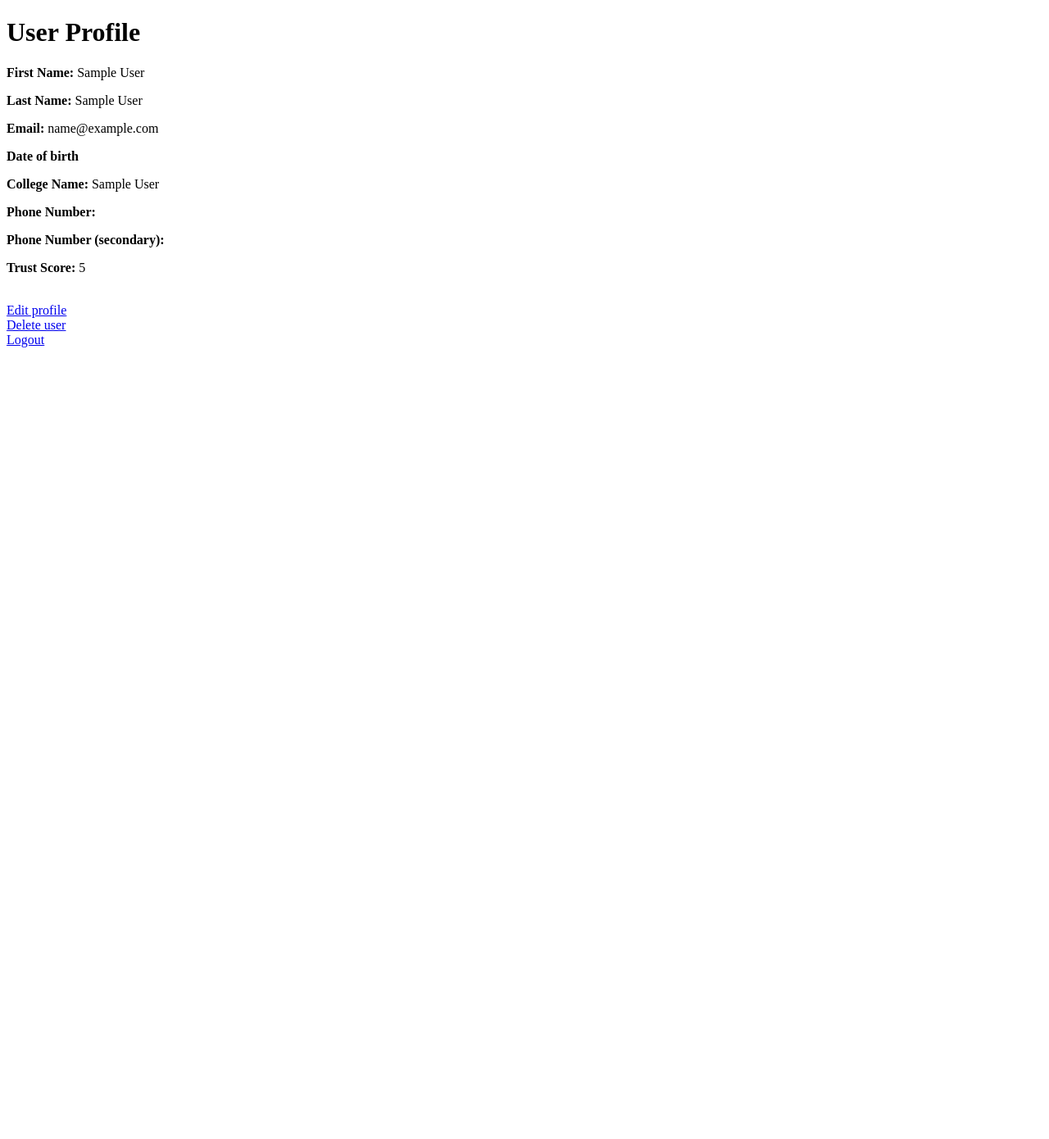
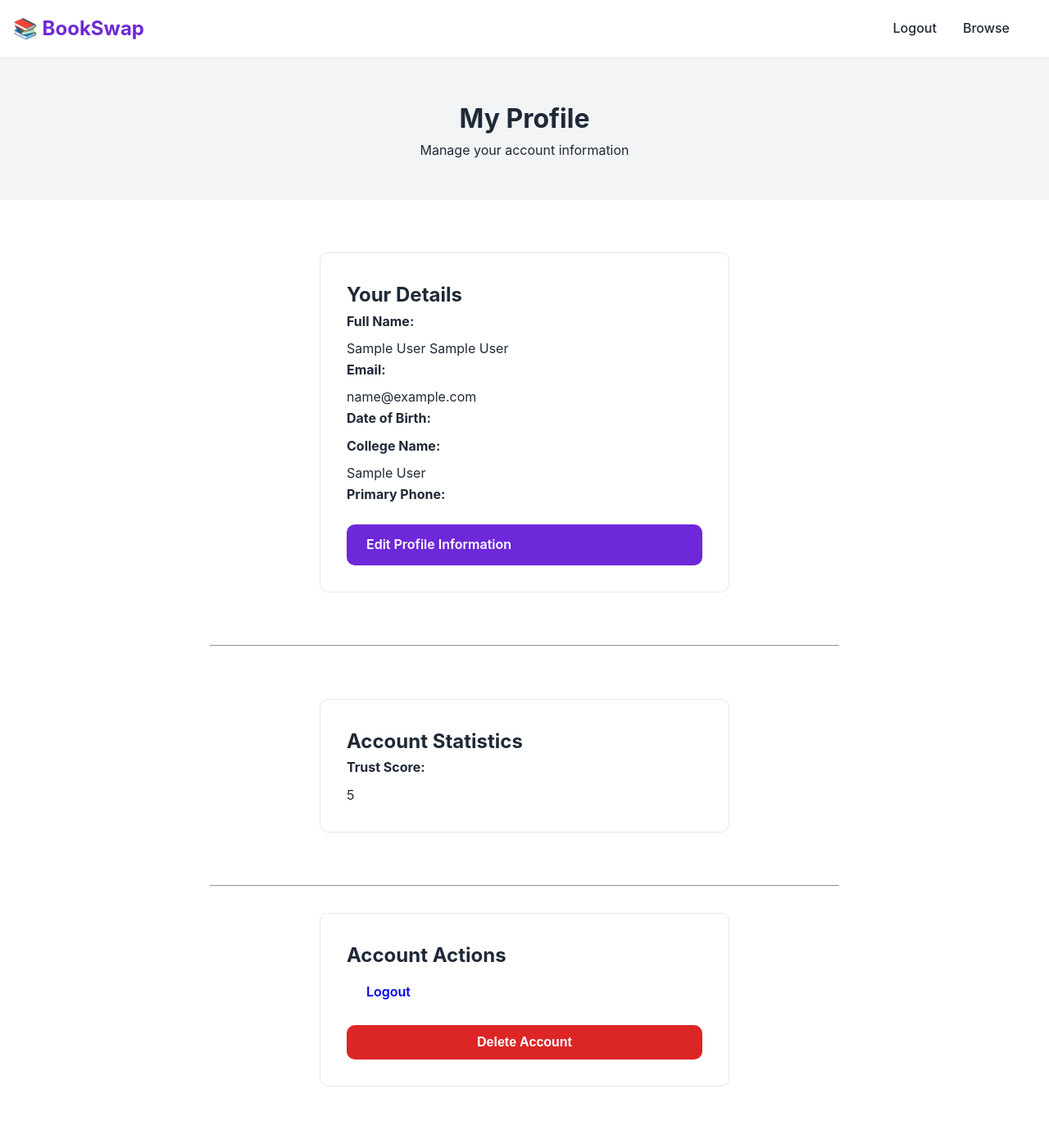
Before and after one commit to saivishnu725/bookswap, a PHP site: page /user/profile.php in a window 1280 px wide. Shown: the whole page at 82% size. Before the commit the page ends 424 px from the top, so only its background shows below. Run offline with PHP 8.4, Linux system fonts and the light colour scheme; the visitor is signed in with stand-in values (Sample User, id 1).

Commit message:
frontend profile page

```diff
--- a/src/user/profile.php
+++ b/src/user/profile.php
@@ -14,34 +14,115 @@
 <head>
     <meta charset="UTF-8">
     <meta name="viewport" content="width=device-width, initial-scale=1.0">
-    <title>User Profile </title>
+    <title>My Profile - Student BookSwap</title>
+    <link rel="stylesheet" href="../assets/css/style.css">
 </head>
 
 <body>
+    <?php
+    // Include the PHP file that fetches user data
+    include('../server/profile_process.php');
 
-    <?php
-    // include profile_process.php and use its variables
-    include('../server/profile_process.php');
+    // Combine first_name and last_name for the 'Full Name' field
+    $full_name = htmlspecialchars($first_name . ' ' . $last_name);
+    // Sanitize and prepare other variables for display
+    $email_display = htmlspecialchars($email);
+    $college_name_display = htmlspecialchars($college_name);
+    $phone_primary_display = htmlspecialchars($phone_primary);
+    $phone_secondary_display = htmlspecialchars($phone_secondary);
+    $trust_score_display = htmlspecialchars($trust_score);
+    $date_of_birth_display = htmlspecialchars($date_of_birth);
     ?>
-    <h1>User Profile</h1>
-    <p><strong>First Name:</strong> <?php echo $first_name; ?></p>
-    <p><strong>Last Name:</strong> <?php echo $last_name; ?></p>
-    <p><strong>Email:</strong> <?php echo $email; ?></p>
-    <p><strong>Date of birth</strong><?php echo $date_of_birth; ?></p>
-    <p><strong>College Name:</strong> <?php echo $college_name; ?></p>
-    <p><strong>Phone Number:</strong> <?php echo $phone_primary; ?></p>
-    <p><strong>Phone Number (secondary):</strong> <?php echo $phone_secondary; ?></p>
-    <p><strong>Trust Score:</strong> <?php echo $trust_score; ?></p>
 
-    <br>
-    <a href="edit_profile.php">Edit profile</a>
-    <br>
-    <a onclick="confirm_delete()" href="#">Delete user</a>
-    <br>
-    <a href="../server/logout_process.php">Logout</a>
+    <nav class="navbar">
+        <div class="nav-container">
+            <a href="index.html" class="logo">📚 BookSwap</a>
+            <div class="nav-menu" id="navMenu">
+                <!-- <a href="../index.php" class="nav-link">Home</a> -->
+                <a href="../server/logout_process.php" class="nav-link">Logout</a>
+                <a href="../browse.php" class="nav-link">Browse</a>
+                <div class="nav-auth" id="navAuth"></div>
+            </div>
+            <button class="mobile-toggle" id="mobileToggle">☰</button>
+        </div>
+    </nav>
+
+    <div class="page-header">
+        <h1>My Profile</h1>
+        <p>Manage your account information</p>
+    </div>
+
+    <div class="profile-section">
+
+        <div class="form-container">
+            <h2>Your Details</h2>
+
+            <!-- <div class="info-group">
+                <p class="form-label"><strong>User ID:</strong></p>
+                <p><?php echo htmlspecialchars($user_id); ?></p>
+            </div> -->
+            <div class="info-group">
+                <p class="form-label"><strong>Full Name:</strong></p>
+                <p><?php echo $full_name; ?></p>
+            </div>
+            <div class="info-group">
+                <p class="form-label"><strong>Email:</strong></p>
+                <p><?php echo $email_display; ?></p>
+            </div>
+            <div class="info-group">
+                <p class="form-label"><strong>Date of Birth:</strong></p>
+                <p><?php echo $date_of_birth_display; ?></p>
+            </div>
+            <div class="info-group">
+                <p class="form-label"><strong>College Name:</strong></p>
+                <p><?php echo $college_name_display; ?></p>
+            </div>
+            <div class="info-group">
+                <p class="form-label"><strong>Primary Phone:</strong></p>
+                <p><?php echo $phone_primary_display; ?></p>
+            </div>
+            <?php if (!empty($phone_secondary_display)): ?>
+                <div class="info-group">
+                    <p class="form-label"><strong>Secondary Phone:</strong></p>
+                    <p><?php echo $phone_secondary_display; ?></p>
+                </div>
+            <?php endif; ?>
+
+            <a href="edit_profile.php" class="btn btn-primary" style="width: 100%; margin-top: 1rem;">
+                Edit Profile Information
+            </a>
+        </div>
+
+        <hr style="margin: 2rem 0;">
+
+        <div class="form-container">
+            <h2>Account Statistics</h2>
+            <div class="info-group">
+                <p class="form-label"><strong>Trust Score:</strong></p>
+                <p><?php echo $trust_score_display; ?></p>
+            </div>
+            <div id="accountStats"></div>
+        </div>
+
+        <hr style="margin: 2rem 0;">
+
+        <div class="form-container" style="margin-top: 2rem;">
+            <h2>Account Actions</h2>
+
+            <a href="../server/logout_process.php" class="btn btn-secondary" style="width: 100%; margin-bottom: 1rem;">
+                Logout
+            </a>
+
+            <button onclick="confirm_delete()" class="btn btn-danger" style="width: 100%;">
+                Delete Account
+            </button>
+
+        </div>
+    </div>
+
     <script>
         function confirm_delete() {
-            if (confirm("Are you sure you want to delete your account? This action cannot be undone.")) {
+            if (confirm("🚨 Are you absolutely sure you want to delete your account? This action is permanent and cannot be undone.")) {
                 // Create a form and submit it as POST
                 const form = document.createElement('form');
                 form.method = 'POST';
@@ -49,10 +130,11 @@
                 document.body.appendChild(form);
                 form.submit();
             } else {
-                alert("Account deletion canceled.");
+                alert("Account deletion canceled!");
             }
         }
     </script>
+
 </body>
 
 </html>
```
